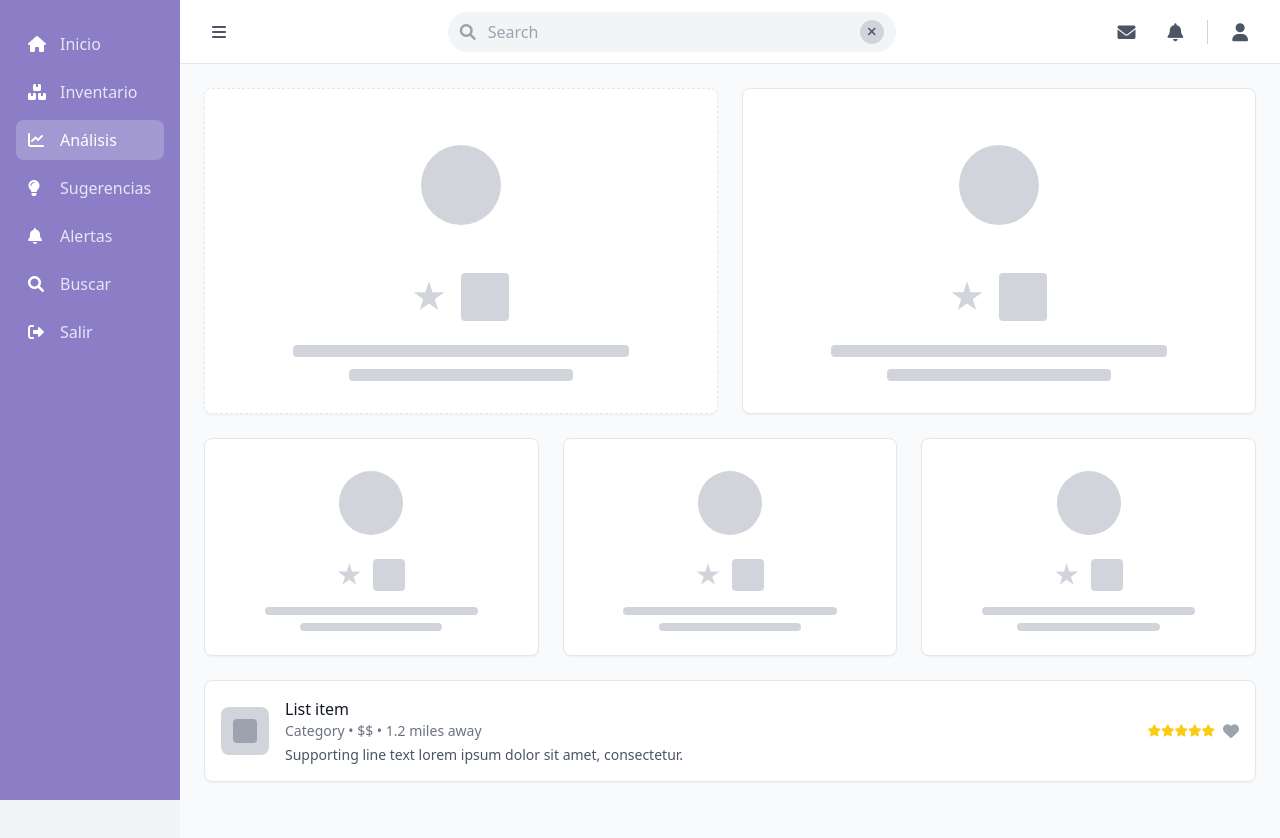
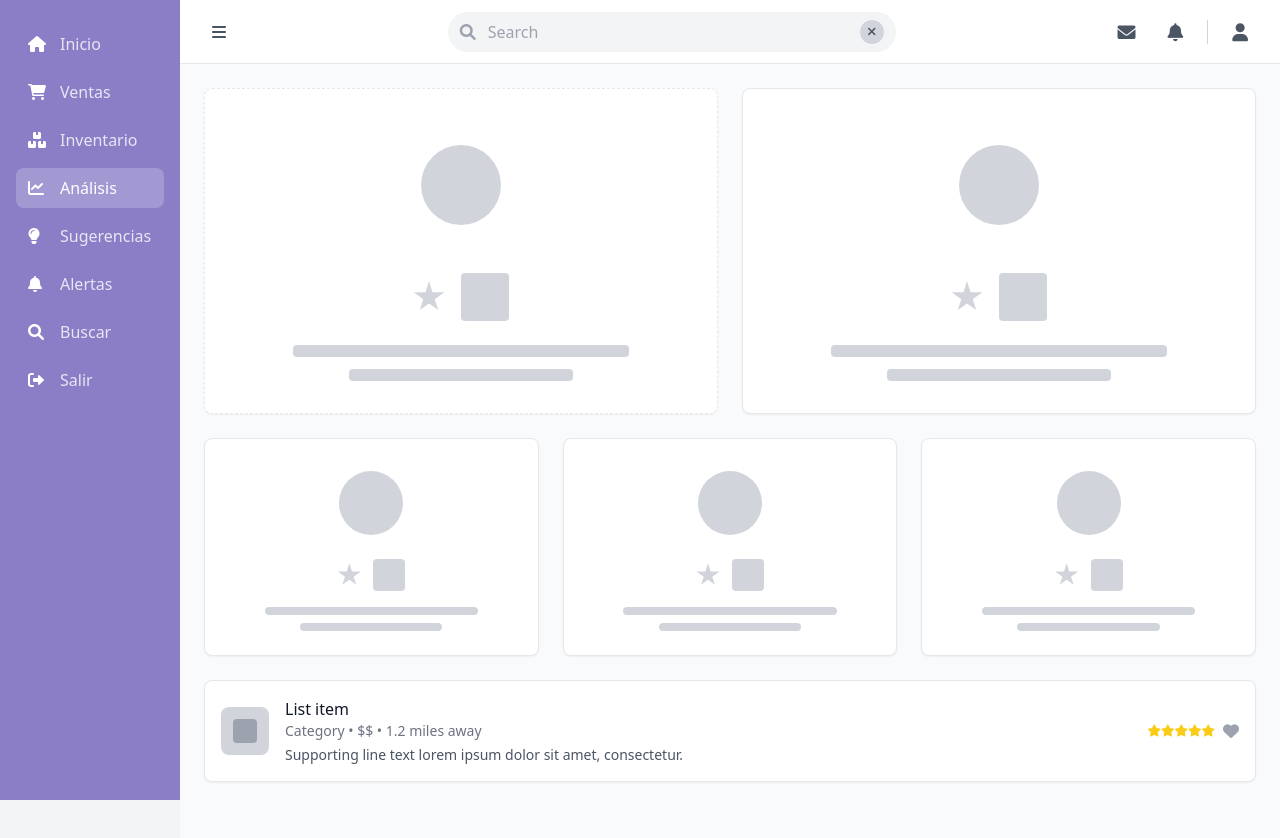
Before and after one commit to Brayan-chan/cemac, a website: page public/views/dashboard/analisis.html in a window 1280 px wide. Drawn offline with nearby package versions, Linux system fonts and the light colour scheme.

Commit message:
feat: agregar enlace de navegación para Ventas en el sidebar

```diff
--- a/public/views/dashboard/analisis.html
+++ b/public/views/dashboard/analisis.html
@@ -21,6 +21,12 @@
                 <a href="inicio.html" class="flex items-center px-3 py-2 text-white/80 hover:bg-white/10 rounded-lg cursor-pointer transition-colors">
                     <i class="fas fa-home text-white w-5"></i>
                     <span class="sidebar-text ml-3">Inicio</span>
+                </a>
+
+                <!-- Ventas -->
+                <a href="ventas.html" class="flex items-center px-3 py-2 text-white/80 hover:bg-white/10 rounded-lg cursor-pointer transition-colors">
+                    <i class="fas fa-shopping-cart text-white w-5"></i>
+                    <span class="sidebar-text ml-3">Ventas</span>
                 </a>
 
                 <!-- Inventario -->
```
